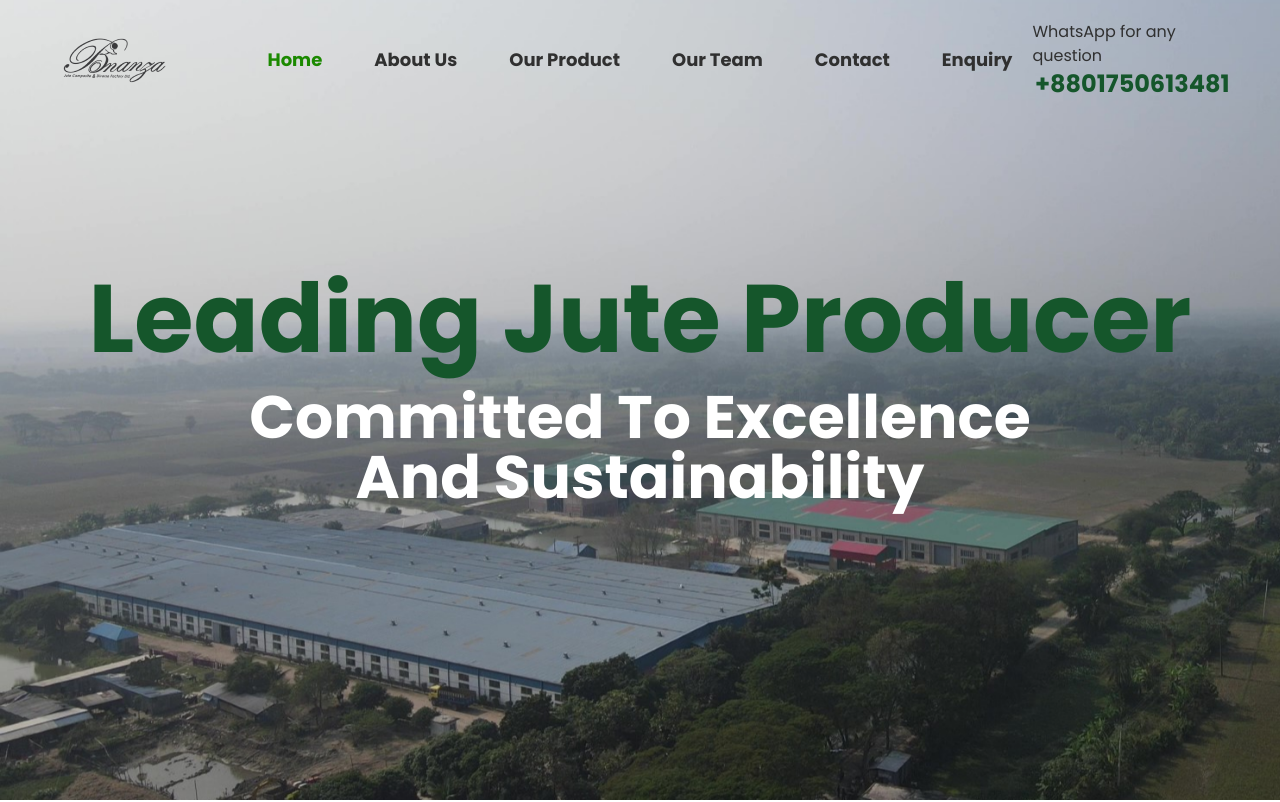
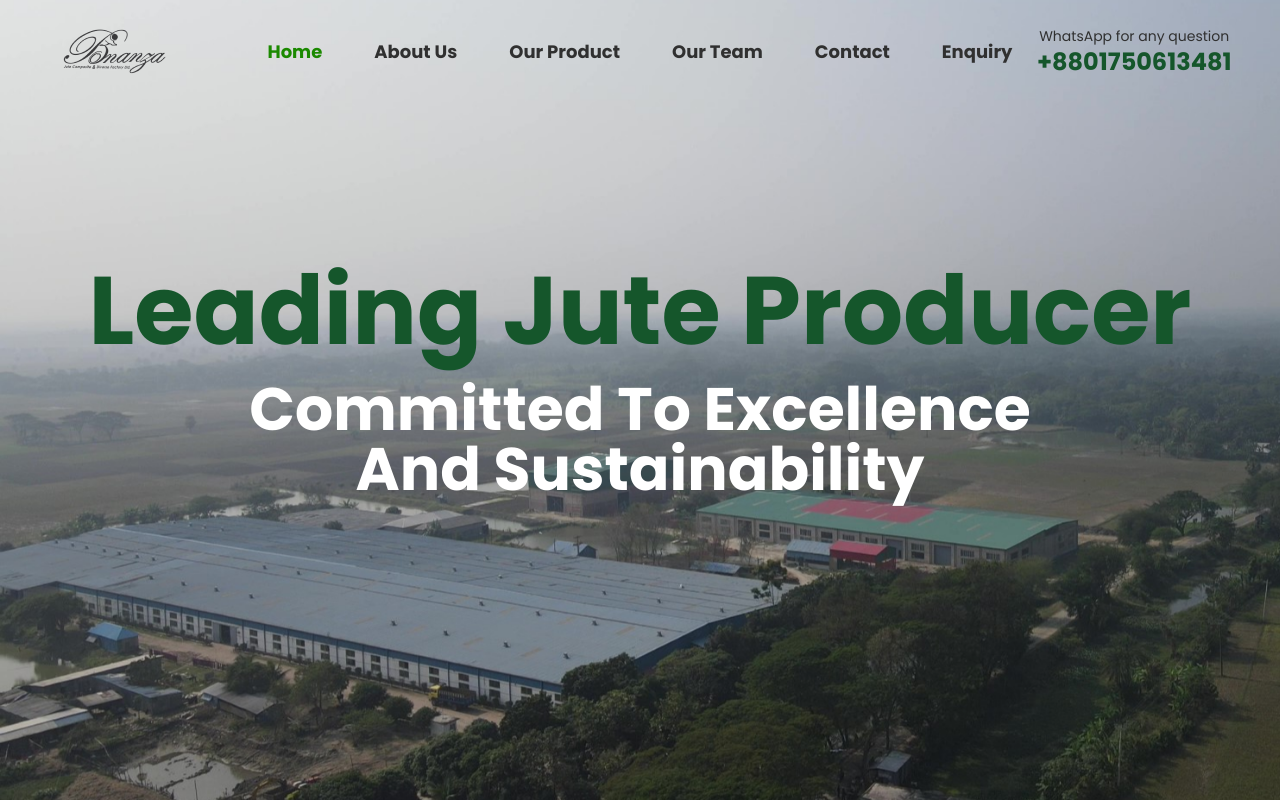
Before and after one commit to ChaionSaha/bonanza, a website: page index.html in a window 1280 px wide. Shown: the top 802 px of the page. Drawn offline with nearby package versions, Linux system fonts and the light colour scheme.

Commit message:
fixed font issue

```diff
--- a/index.html
+++ b/index.html
@@ -55,7 +55,9 @@
 						/></a>
 					</div>
 					<div class="hidden navbar-center lg:flex">
-						<ul class="px-1 text-lg font-bold menu menu-horizontal gap-x-5">
+						<ul
+							class="text-lg font-bold menu menu-horizontal gap-x-2 xl:gap-x-5"
+						>
 							<li class="navlink-active">
 								<a href="./index.html">Home</a>
 							</li>
@@ -68,9 +70,11 @@
 							<li><a href="./enquiry.html">Enquiry</a></li>
 						</ul>
 					</div>
-					<div class="flex-col items-center navbar-end xl:flex">
-						<p>WhatsApp for any question</p>
-						<p class="text-2xl font-bold text-secondary">+8801750613481</p>
+					<div class="flex-col items-center text-center navbar-end xl:flex">
+						<p class="text-sm">WhatsApp for any question</p>
+						<p class="text-lg font-bold xl:text-2xl text-secondary">
+							+8801750613481
+						</p>
 					</div>
 				</div>
 
```
Also changed, not shown: css/output.css.
